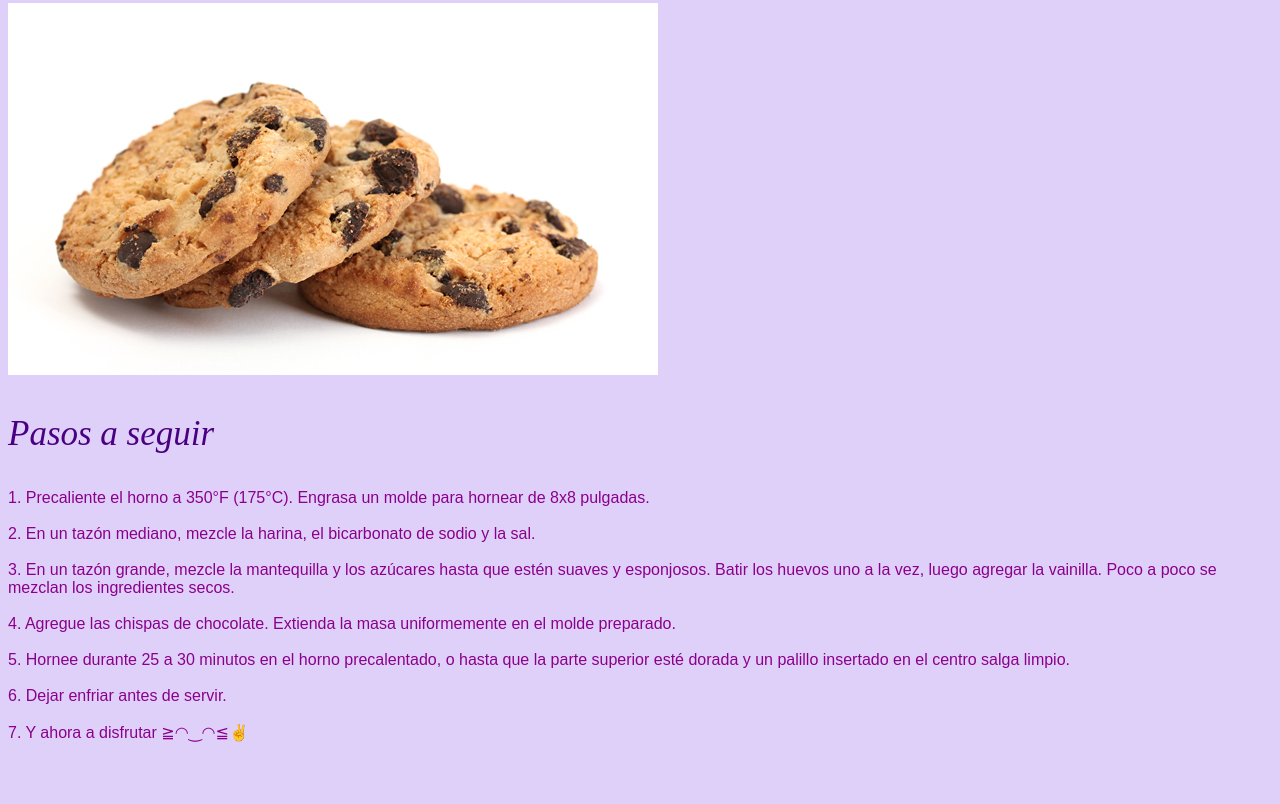
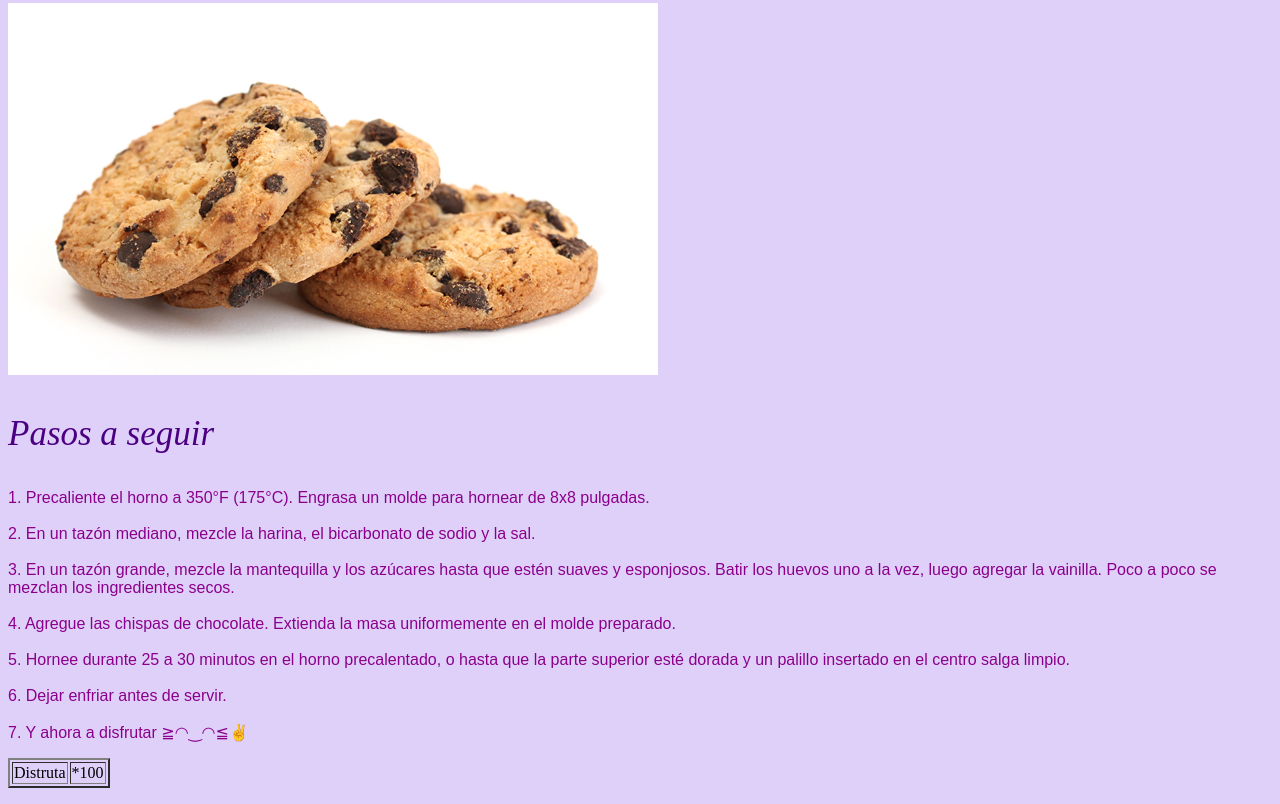
Before and after one commit to CelesteOwO/CelesteOwO.github.io, a plain HTML site: page index.html in a window 1280 px wide. Shown: the part 547-1351 px from the top of the page. Before the commit the page ends 1305 px from the top, so only its background shows below. Drawn offline with Linux system fonts and the light colour scheme.

Commit message:
Update index.html

```diff
--- a/index.html
+++ b/index.html
@@ -31,6 +31,12 @@
 <br> 5. Hornee durante 25 a 30 minutos en el horno precalentado, o hasta que la parte superior esté dorada y un palillo insertado en el centro salga limpio. </br>
 <br> 6. Dejar enfriar antes de servir.</br>
 <br> 7. Y ahora a disfrutar ≧◠‿◠≦✌ </br>
+ <table border="2">
+       <tr>
+           <td>Distruta</td>
+           <td>*100</td>
+       </tr>
+   </table>
 </p>
 </body>
 </html>
```
